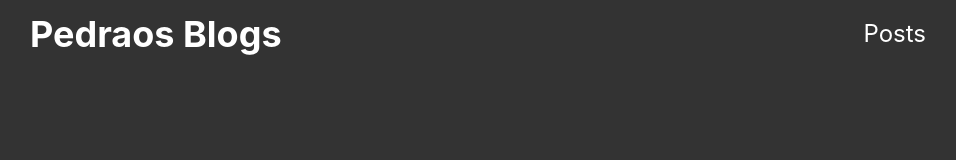
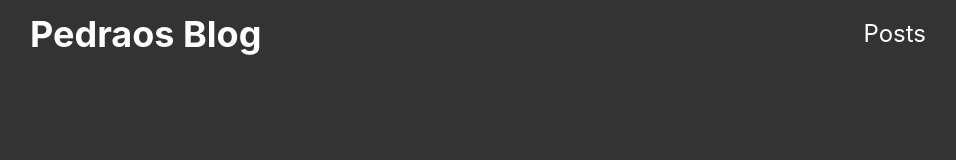
Before and after one commit to pedrodahmer/nextjs-prismic-example, a Next.js app: page / in a window 1280 px wide. Shown: the top 160 px of the page, without its empty margins (162-1118 px from the left). Built offline with nearby package versions, Linux system fonts and the light colour scheme.

Commit message:
chakra ui docs

```diff
--- a/src/components/Header/index.tsx
+++ b/src/components/Header/index.tsx
@@ -4,7 +4,7 @@ export function Header () {
   return (
     <Flex as="header" w="100%" justify="space-between" align="center">
       <Heading>
-        Pedraos Blogs
+        Pedraos Blog
       </Heading>
 
       <Flex>
```
Also changed, not shown: 1 other file (tests, documents, lock files or other folders).
